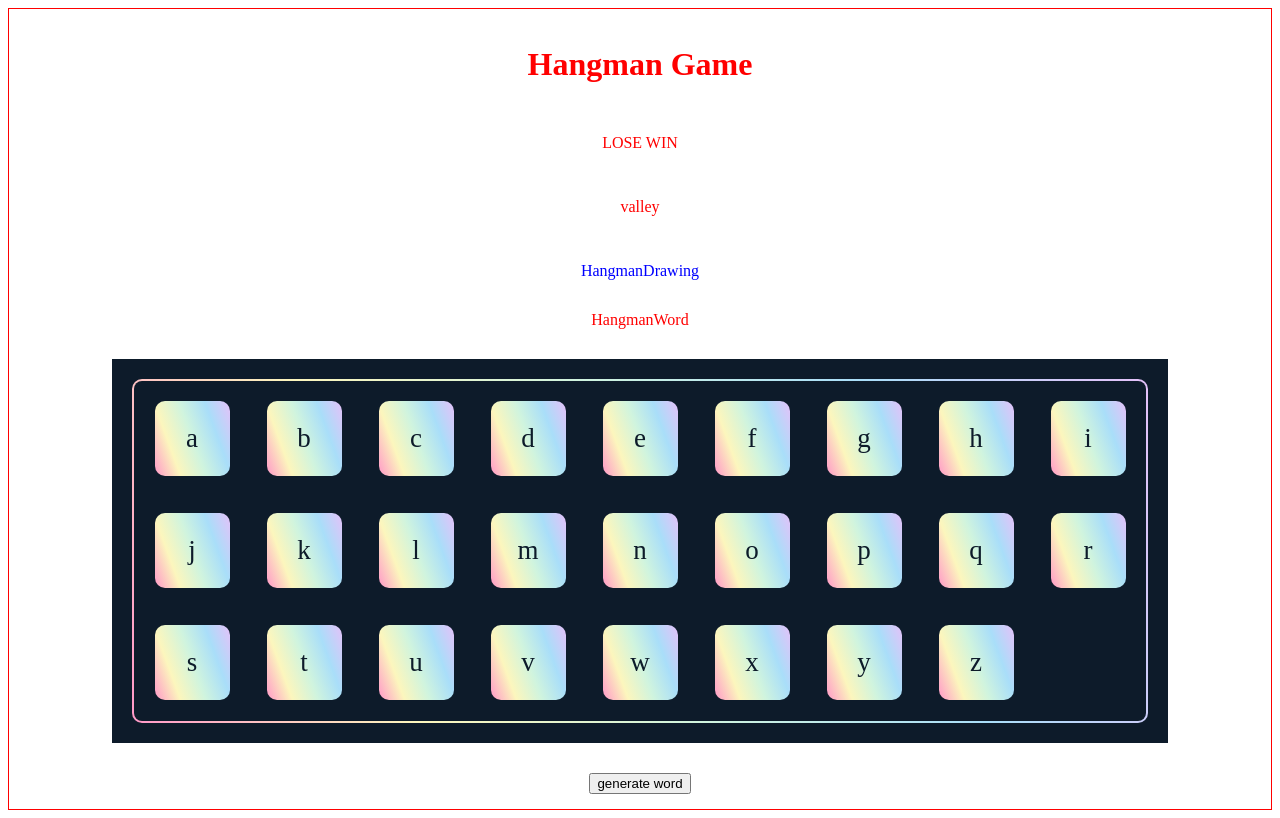
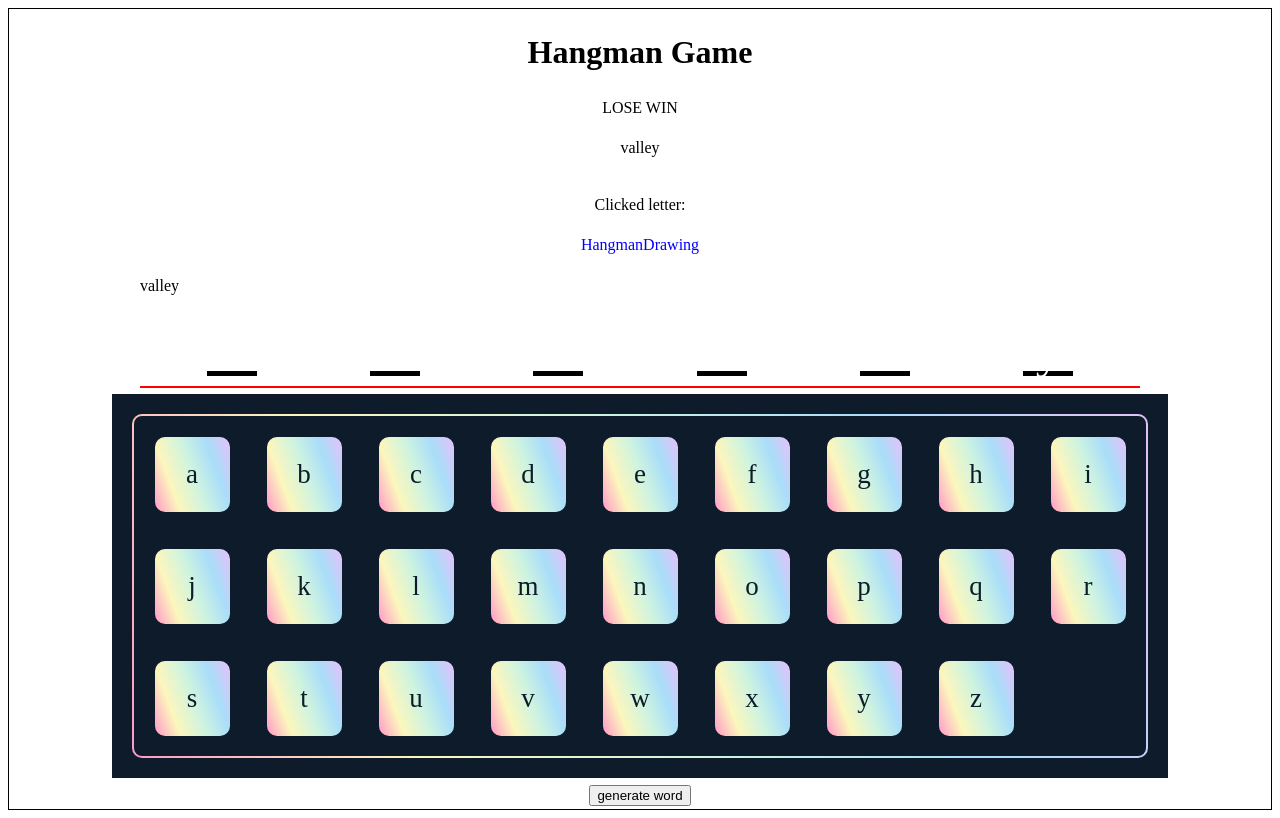
Before and after one commit to cangle007/typescript-architecture, a React (Vite) app: page / in a window 1280 px wide. Built offline with nearby package versions, Linux system fonts and the light colour scheme.

Commit message:
add puzzle tiles

```diff
--- a/src/components/HangmanWord/HangmanWord.tsx
+++ /dev/null
@@ -1,9 +0,0 @@
-import { useState } from 'react';
-import classNames from 'classnames';
-import styles from './HangmanWord.module.scss';
-
-const HangmanWord = () => {
-  return <div className={classNames(styles.root)}>HangmanWord</div>;
-};
-
-export default HangmanWord;
--- a/src/components/Keyboard/Keyboard.tsx
+++ b/src/components/Keyboard/Keyboard.tsx
@@ -3,13 +3,26 @@ import classNames from 'classnames';
 import styles from './Keyboard.module.scss';
 import alphabet from '../../data/alphabet.json';
 
-const Keyboard = () => {
+type propsType = {
+  setLetter: (value: string) => void;
+};
+
+const Keyboard: React.FC<propsType> = ({ setLetter }) => {
   return (
     <div className={classNames(styles.root)}>
       <div className={classNames(styles.border)}>
         {alphabet.map((letter, i) => {
           return (
-            <div className={classNames(styles.letterItem)} key={i}>
+            <div
+              className={classNames(styles.letterItem)}
+              data-value={letter}
+              key={i}
+              onClick={(e) => {
+                const target = e.target as HTMLDivElement; // Cast target to HTMLDivElement
+                const value = target.getAttribute('data-value') ?? '';
+                setLetter(value);
+              }}
+            >
               {letter}
             </div>
           );
--- a/src/components/Main/Main.module.scss
+++ b/src/components/Main/Main.module.scss
@@ -6,7 +6,7 @@
   border: 1px solid;
   justify-items: center;
   align-items: center;
-  color: red;
+  // color: red;
 }
 
 // .winLose {
--- a/src/components/Main/Main.tsx
+++ b/src/components/Main/Main.tsx
@@ -3,31 +3,37 @@ import classNames from 'classnames';
 import styles from './Main.module.scss';
 
 import HangmanDrawing from '../HangmanDrawing/HangmanDrawing';
-import HangmanWord from '../HangmanWord/HangmanWord';
+import PuzzleTile from '../PuzzleTile/PuzzleTile';
 import Keyboard from '../Keyboard/Keyboard';
 
 import words from '../../data/words.json';
 
-type wordToGuestType = string;
+type puzzlePhraseType = string;
+type clickType = string;
 
 const Main = () => {
   const randomWord = (): string => {
     return words[Math.floor(Math.random() * words.length)];
   };
-  const [wordToGuess, setWordToGuess] = useState<wordToGuestType>(randomWord());
+  const [puzzlePhrase, setPuzzlePhrase] = useState<puzzlePhraseType>(
+    randomWord()
+  );
+  const [selectedLetter, setLetter] = useState<clickType>('');
 
   return (
     <div className={classNames(styles.root)}>
       <h1>Hangman Game</h1>
       <div className={classNames(styles.winLose)}>LOSE WIN</div>
-      <p>{wordToGuess}</p>
+      <p>{puzzlePhrase}</p>
+      <p>{'Clicked letter: ' + selectedLetter}</p>
+
       <HangmanDrawing />
-      <HangmanWord />
-      <Keyboard />
+      <PuzzleTile selectedLetter={selectedLetter} puzzlePhrase={puzzlePhrase} />
+      <Keyboard setLetter={setLetter} />
 
       <button
         onClick={() => {
-          setWordToGuess(randomWord());
+          setPuzzlePhrase(randomWord());
         }}
       >
         generate word
--- /dev/null
+++ b/src/components/PuzzleTile/PuzzleTile.module.scss
@@ -0,0 +1,27 @@
+.root {
+  width: 1000px;
+  //border: 1px solid blue;
+}
+
+.puzzlePhrase {
+  --columns: 4; /* Default number of columns */
+  display: grid;
+  grid-template-columns: repeat(var(--columns), 1fr);
+  place-items: center;
+  text-align: center;
+  border-bottom: 2px solid red;
+  font-size: 50px;
+  padding: 10px;
+}
+
+.puzzleLetterOutline {
+  height: 50px;
+  width: 50px;
+  border-bottom: 5px solid black;
+  color: white;
+
+  &[data-reveal-letter='true'] {
+    color: red; // Color when data-has-letter is true
+  }
+  //border: 1px solid blue;
+}
--- /dev/null
+++ b/src/components/PuzzleTile/PuzzleTile.tsx
@@ -0,0 +1,63 @@
+import { useState, useEffect, useCallback, useRef } from 'react';
+import classNames from 'classnames';
+import styles from './PuzzleTile.module.scss';
+
+type propsType = {
+  selectedLetter: string;
+  puzzlePhrase: string;
+};
+
+const PuzzleTitle: React.FC<propsType> = ({ selectedLetter, puzzlePhrase }) => {
+  const rootRef = useRef<HTMLDivElement>(null);
+  const initPuzzleTiles = puzzlePhrase.split('').map((letterform) => ({
+    letter: letterform,
+    revealLetter: false,
+  }));
+
+  const [puzzleTiles, setPuzzleTile] = useState(initPuzzleTiles);
+
+  const revealPuzzleTiles = useCallback((selectedLetter: string) => {
+    setPuzzleTile((prevTiles) => {
+      return prevTiles.map((tile) => {
+        return tile.letter === selectedLetter
+          ? { ...tile, revealLetter: true }
+          : tile;
+      });
+    });
+  }, []);
+
+  useEffect(() => {
+    revealPuzzleTiles(selectedLetter);
+  }, [selectedLetter, revealPuzzleTiles]);
+
+  useEffect(() => {
+    if (rootRef.current) {
+      rootRef.current.style.setProperty(
+        '--columns',
+        puzzlePhrase.length.toString()
+      );
+    }
+  }, [puzzlePhrase]);
+
+  return (
+    <div className={classNames(styles.root)}>
+      <p>{puzzlePhrase}</p>
+
+      <div className={classNames(styles.puzzlePhrase)} ref={rootRef}>
+        {puzzleTiles.map((obj, i) => {
+          return (
+            <div
+              className={classNames(styles.puzzleLetterOutline)}
+              data-reveal-letter={obj.revealLetter}
+              key={i}
+            >
+              {obj.letter}
+            </div>
+          );
+        })}
+      </div>
+    </div>
+  );
+};
+
+export default PuzzleTitle;
```
Also changed, not shown: src/redux/hooks/setLetterProcess.tsx (added).
